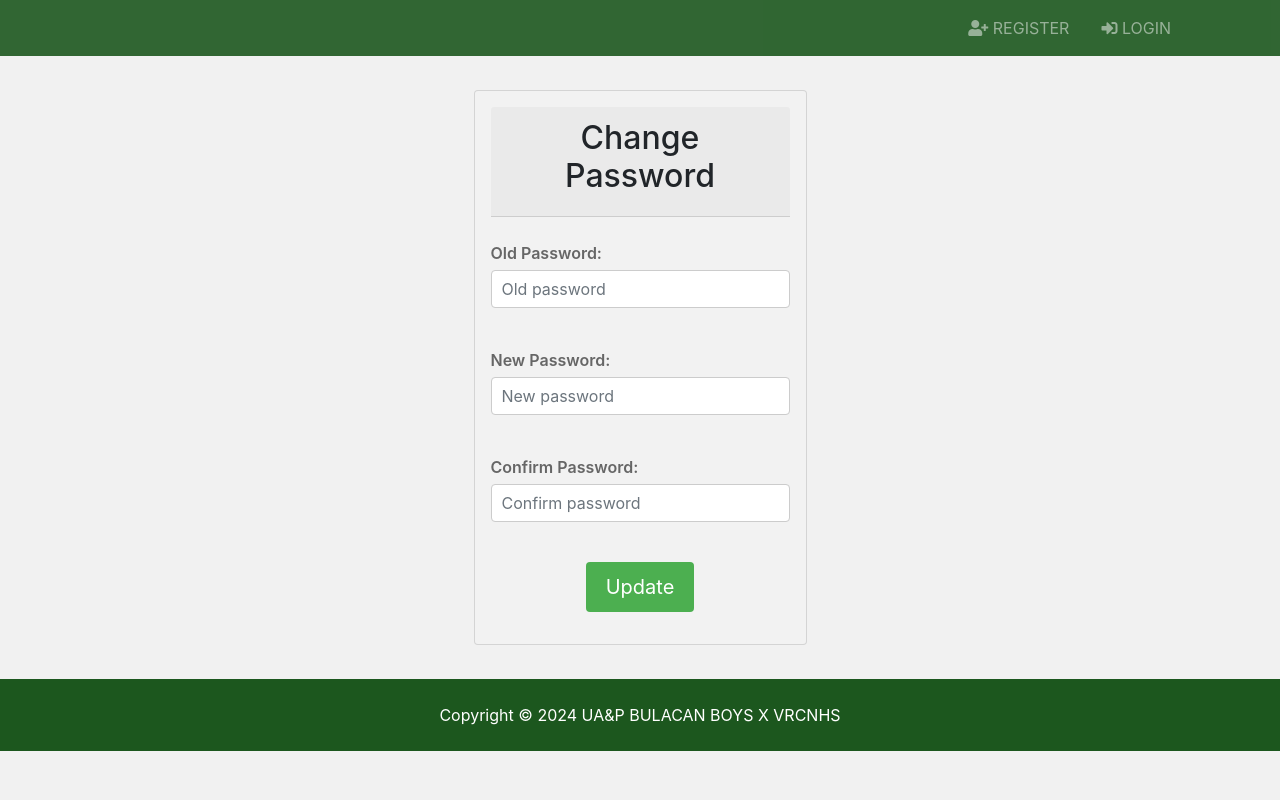
After one commit to Rafafi101/VRCNHS_SIMS, a Django app: template templates/accounts/password_change.html in a window 1280 px wide. The commit adds this page. Run offline with Django 5.2, Linux system fonts and the light colour scheme; the template is opened without the code that fills it, so the values that code supplies are empty; some libraries are stand-ins or nearby versions.

Commit message:
password changing is functionall

```diff
--- /dev/null
+++ b/templates/accounts/password_change.html
@@ -0,0 +1,47 @@
+{% extends 'base.html' %}
+
+{% load static %}
+
+{% block title %} | Students {% endblock title %}
+
+{% block content %}
+
+<div class="container mt-4">
+    <div>
+        <div class="d-flex justify-content-center align-items-center vh-100">
+            <div class="card">
+                <div class="card-header">
+                    <h2 class="text-center">Change Password</h2>
+                </div>
+                <form id="id_password_change_form" method="POST" class="form-signin">{% csrf_token %}
+                    <br>
+                    <div class="form-group">
+                        <label>Old Password:</label>
+                        <input name="old_password" class="form-control" placeholder="Old password" type="password" id="id_old_password" required="true">
+                    </div>
+                    <br>
+                    <div class="form-group">
+                        <label>New Password:</label>
+                        <input name="new_password1" class="form-control" placeholder="New password" type="password" id="id_new_password1" required="true">
+                    </div>
+                    <br>
+                    <div class="form-group">
+                        <label>Confirm Password:</label>
+                        <input name="new_password2" class="form-control" placeholder="Confirm password" type="password" id="id_new_password2" required="true">
+                    </div>
+                    <br>
+                    <div class="form-group text-center">
+                        {% for field in form %}
+                            {% for error in field.errors %}
+                                <p style="color: red">{{ error }}</p>
+                            {% endfor %}
+                        {% endfor %}
+                        <button id="id_submit_btn" class="btn btn-lg btn-primary bbtn-block" type="submit">Update</button>
+                    </div>
+                </form>
+            </div>
+        </div>
+    </div>
+</div>
+<br>
+{% endblock %}
--- a/templates/partials/_navbar.html
+++ b/templates/partials/_navbar.html
@@ -45,19 +45,33 @@
                     </li>
                 {% endif %}
 
-                <li class="nav-item mr-3">
-                    <a href="javascript:{document.getElementById('logout').submit()}"
-                    class="nav-link">
-                        <i class="fas fa-sign-out-alt"></i> Logout
+                <li class="nav-item dropdown mr-3">
+                    <a class="nav-link dropdown-toggle" href="#" id="userDropdown" role="button" data-toggle="dropdown" aria-haspopup="true" aria-expanded="false">
+                        <i class="fas fa-user-circle"></i> {{ user.username }}
                     </a>
-
-                    <form action="{% url 'logout' %}" method="POST" id="logout">
-                        {% csrf_token %}
-                        <input type="hidden">
-                    </form>
+                    <div class="dropdown-menu dropdown-menu-right" aria-labelledby="userDropdown">
+                        <a class="dropdown-item" href="{% url 'password_change' %}">
+                            <i class="fas fa-key"></i> Change Password
+                        </a>
+                        <a class="dropdown-item" href="javascript:{document.getElementById('logout').submit()}">
+                            <i class="fas fa-sign-out-alt"></i> Logout
+                        </a>
+                    </div>
                 </li>
 
+                <!-- Hidden logout form -->
+                <form action="{% url 'logout' %}" method="POST" id="logout" style="display: none;">
+                    {% csrf_token %}
+                </form>
+
+
+
+
+
             </ul>
+
+
+
 
         {% else %}
 
```
Also changed, not shown: accounts/urls.py (+6 -1 lines), templates/accounts/password_changed.html (added, +27 -0 lines), templates/accounts/teacher_page.html (added, +9 -0 lines).
